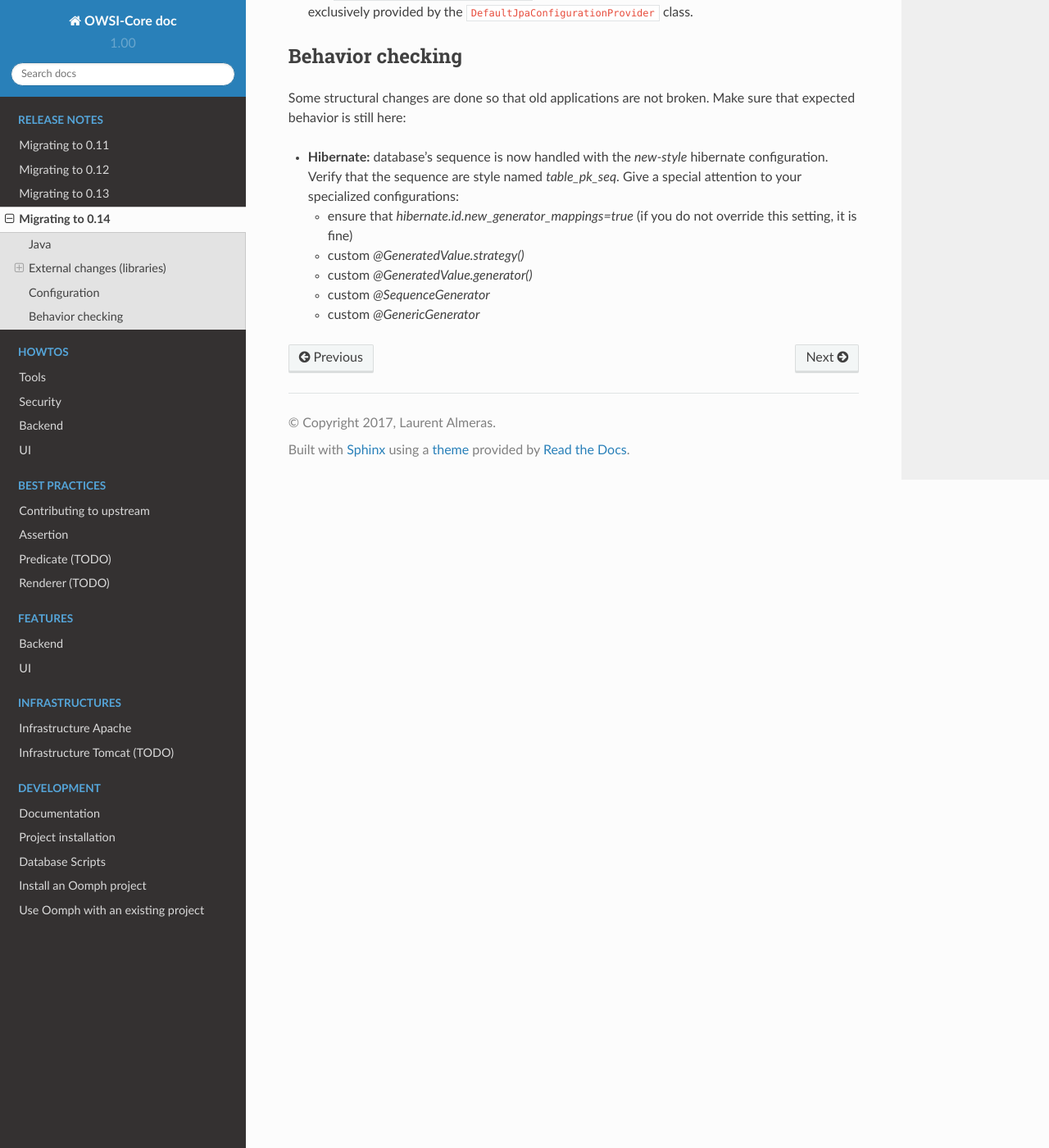
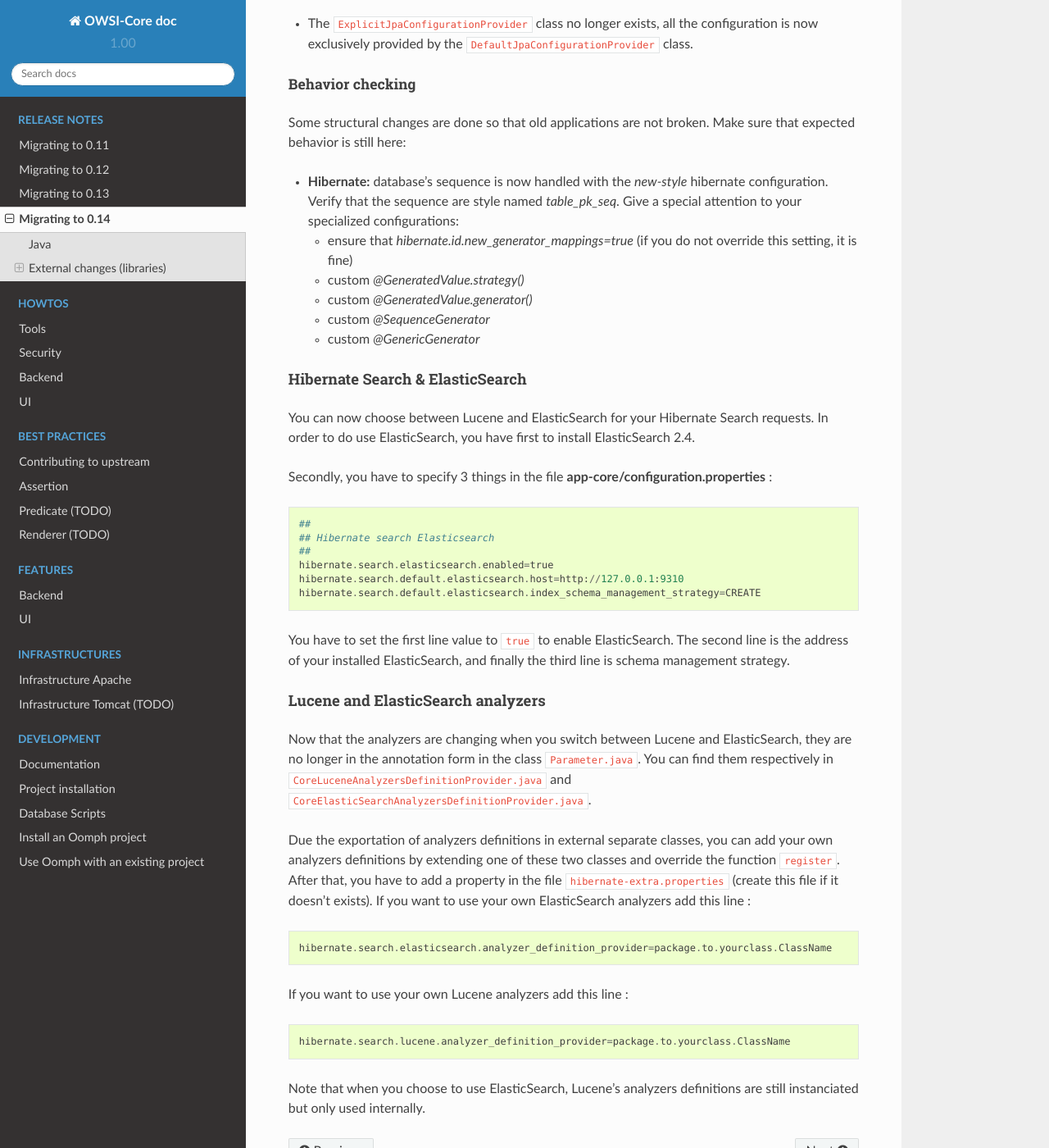
Before and after one commit to igloo-project/igloo-doc, a Sphinx documentation site: the page built from source/release-notes/Migrating-to-0.14.md, in a window 1280 px wide and 1400 px high, scrolled down 1770 px. Shown: the whole window at 82% size. Built offline with Sphinx 7.4.7 and the Read the Docs theme 2.0.0, drawn with Linux system fonts in a browser that asks for light colours; some of the changed text lies outside the part shown.

Commit message:
add hibernate search and elasticsearch doc

`````diff
--- a/source/release-notes/Migrating-to-0.14.md
+++ b/source/release-notes/Migrating-to-0.14.md
@@ -51,24 +51,24 @@ as it is not postgresql-related; class content is unchanged. If you use it,
 just retarget the new class.
 
 
-### Hibernate Search & Lucene
+### Hibernate Search
+
+#### Hibernate Search & Lucene
 
 We have upgraded Hibernate Search to the 5.7.0.Final which is not yet compatible
-with Lucene 6 but require at least Lucene 5.5.X so we upgraded Lucene to the
+with Lucene 6 but requires at least Lucene 5.5.X so we have upgraded Lucene to the
 5.5.4 version.
 
 The utilization of `setBoost(float)` and `getBoost()` directly to a Query is now
 deprecated. Instead we use the type `BoostQuery` to apply boost.
 
-Configuration
--------------
+##### Configuration
 
  * The `ExplicitJpaConfigurationProvider` class no longer exists, all the configuration is now exclusively provided
  by the `DefaultJpaConfigurationProvider` class.
 
 
-Behavior checking
------------------
+##### Behavior checking
 
 Some structural changes are done so that old applications are not broken. Make
 sure that expected behavior is still here:
@@ -82,3 +82,46 @@ sure that expected behavior is still here:
    * custom *@GeneratedValue.generator()*
    * custom *@SequenceGenerator*
    * custom *@GenericGenerator*
+
+
+#### Hibernate Search & ElasticSearch
+
+You can now choose between Lucene and ElasticSearch for your Hibernate Search requests.
+In order to do use ElasticSearch, you have first to install ElasticSearch 2.4.
+
+Secondly, you have to specify 3 things in the file **app-core/configuration.properties** :
+````
+##
+## Hibernate search Elasticsearch
+##
+hibernate.search.elasticsearch.enabled=true
+hibernate.search.default.elasticsearch.host=http://127.0.0.1:9310
+hibernate.search.default.elasticsearch.index_schema_management_strategy=CREATE
+````
+You have to set the first line value to `true` to enable ElasticSearch.
+The second line is the address of your installed ElasticSearch, and finally the
+third line is schema management strategy.
+
+
+#### Lucene and ElasticSearch analyzers
+
+Now that the analyzers are changing when you switch between Lucene and ElasticSearch,
+they are no longer in the annotation form in the class `Parameter.java`. You can
+find them respectively in `CoreLuceneAnalyzersDefinitionProvider.java` and `CoreElasticSearchAnalyzersDefinitionProvider.java`.
+
+Due the exportation of analyzers definitions in external separate classes, you
+can add your own analyzers definitions by extending one of these two classes and
+override the function `register`.
+After that, you have to add a property in the file `hibernate-extra.properties`
+(create this file if it doesn't exists). If you want to use your own ElasticSearch
+analyzers add this line :
+```
+hibernate.search.elasticsearch.analyzer_definition_provider=package.to.yourclass.ClassName
+```
+If you want to use your own Lucene analyzers add this line :
+```
+hibernate.search.lucene.analyzer_definition_provider=package.to.yourclass.ClassName
+```
+
+Note that when you choose to use ElasticSearch, Lucene's analyzers definitions are
+still instanciated but only used internally.
`````
